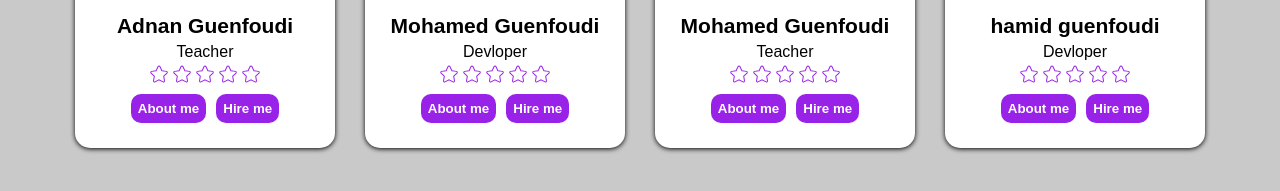
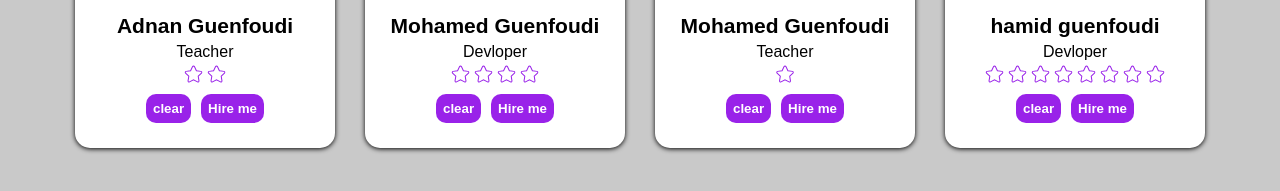
Before and after one commit to Guenfoudi-Mohamed/app_9_Dom, a plain HTML site: page index.html in a window 1280 px wide. Shown: the part 161-352 px from the top of the page. Drawn offline with Linux system fonts and the light colour scheme.

Commit message:
Update index.html

```diff
--- a/index.html
+++ b/index.html
@@ -26,15 +26,13 @@
                     <h3></h3>
                     <span></span>
                     <div class="stars">
-                        <a href="#"><i class="fa-solid fa-star"></i></a>
-                        <a href="#"><i class="fa-solid fa-star"></i></a>
-                        <a href="#"><i class="fa-solid fa-star"></i></a>
-                        <a href="#"><i class="fa-solid fa-star"></i></a>
-                        <a href="#"><i class="fa-solid fa-star"></i></a>
+                        <a ><i class="fa-solid fa-star"></i></a>
+                        <a ><i class="fa-solid fa-star"></i></a>
+
                     </div>
                     <!-- start buttons -->
                     <div class="btns">
-                        <input type="button" value="About me" class="about_me" title="about me">
+                        <input type="button" value="clear" class="clear" title="about me">
                         <input type="button" value="Hire me"  class="hire_me" title="hire me">
                     </div>
                 </div>
@@ -55,15 +53,15 @@
                     <h3></h3>
                     <span></span>
                     <div class="stars">
-                        <a href="#"><i class="fa-solid fa-star"></i></a>
-                        <a href="#"><i class="fa-solid fa-star"></i></a>
-                        <a href="#"><i class="fa-solid fa-star"></i></a>
-                        <a href="#"><i class="fa-solid fa-star"></i></a>
-                        <a href="#"><i class="fa-solid fa-star"></i></a>
+                        <a ><i class="fa-solid fa-star"></i></a>
+                        <a ><i class="fa-solid fa-star"></i></a>
+                        <a ><i class="fa-solid fa-star"></i></a>
+
+                        <a ><i class="fa-solid fa-star"></i></a>
                     </div>
                     <!-- start buttons -->
                     <div class="btns">
-                        <input type="button" value="About me" class="about_me" title="about me">
+                        <input type="button" value="clear" class="clear" title="about me">
                         <input type="button" value="Hire me"  class="hire_me" title="hire me">
                     </div>
                 </div>
@@ -83,15 +81,12 @@
                     <h3></h3>
                     <span></span>
                     <div class="stars">
-                        <a href="#"><i class="fa-solid fa-star"></i></a>
-                        <a href="#"><i class="fa-solid fa-star"></i></a>
-                        <a href="#"><i class="fa-solid fa-star"></i></a>
-                        <a href="#"><i class="fa-solid fa-star"></i></a>
-                        <a href="#"><i class="fa-solid fa-star"></i></a>
+                        <a ><i class="fa-solid fa-star"></i></a>
+
                     </div>
                     <!-- start buttons -->
                     <div class="btns">
-                        <input type="button" value="About me" class="about_me" title="about me">
+                        <input type="button" value="clear" class="clear" title="about me">
                         <input type="button" value="Hire me"  class="hire_me" title="hire me">
                     </div>
                 </div>
@@ -111,15 +106,18 @@
                     <h3></h3>
                     <span></span>
                     <div class="stars">
-                        <a href="#"><i class="fa-solid fa-star"></i></a>
-                        <a href="#"><i class="fa-solid fa-star"></i></a>
-                        <a href="#"><i class="fa-solid fa-star"></i></a>
-                        <a href="#"><i class="fa-solid fa-star"></i></a>
-                        <a href="#"><i class="fa-solid fa-star"></i></a>
+                        <a ><i class="fa-solid fa-star"></i></a>
+                        <a ><i class="fa-solid fa-star"></i></a>
+                        <a ><i class="fa-solid fa-star"></i></a>
+                        <a ><i class="fa-solid fa-star"></i></a>
+                        <a ><i class="fa-solid fa-star"></i></a>
+                        <a ><i class="fa-solid fa-star"></i></a>
+                        <a ><i class="fa-solid fa-star"></i></a>
+                        <a ><i class="fa-solid fa-star"></i></a>
                     </div>
                     <!-- start buttons -->
                     <div class="btns">
-                        <input type="button" value="About me" class="about_me" title="about me">
+                        <input type="button" value="clear" class="clear" title="about me">
                         <input type="button" value="Hire me"  class="hire_me" title="hire me">
                     </div>
                 </div>
```
